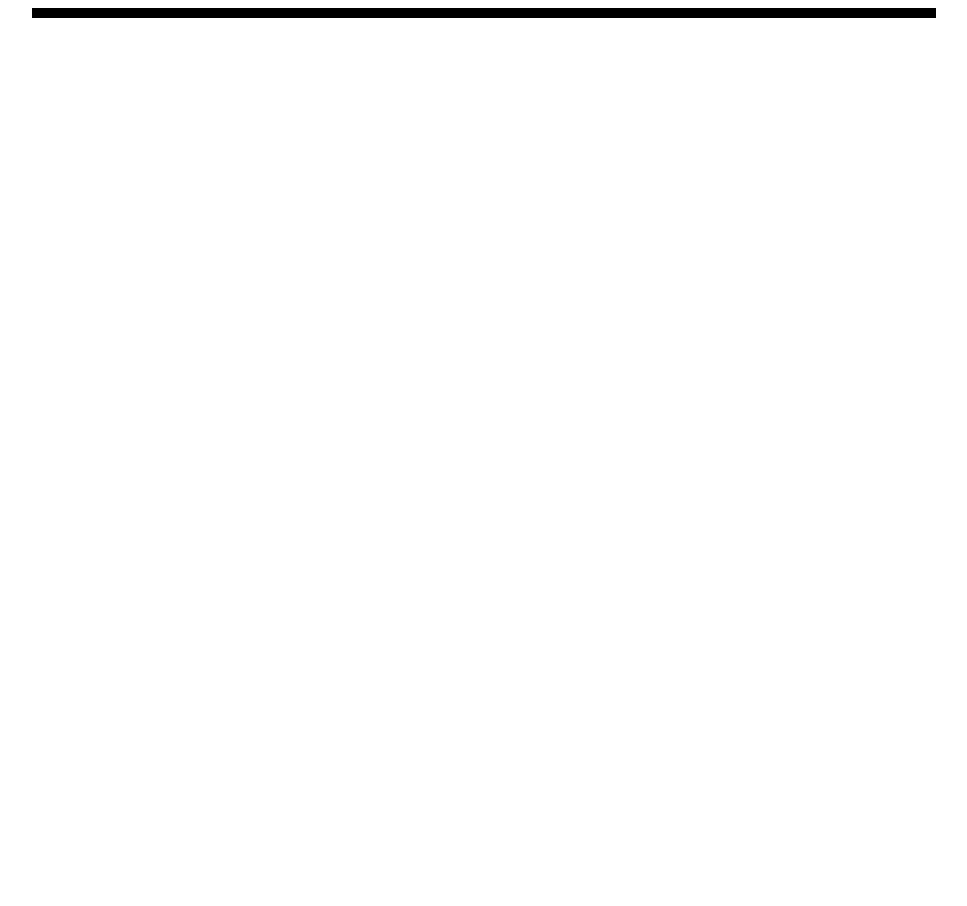
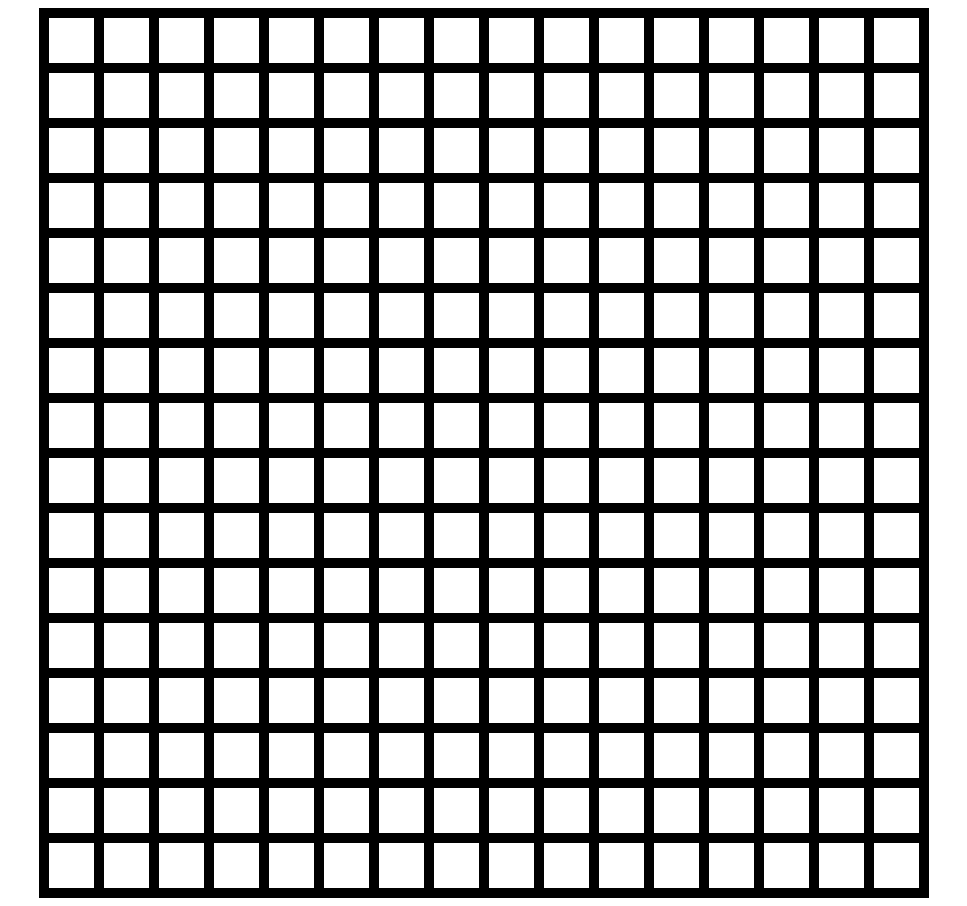
Before and after one commit to BeraTegui/Etch-a-Sketch, a plain HTML site: page index.html in a window 1280 px wide. Shown: the whole page, without its empty margins (156-1123 px from the left). Before the commit the page ends 800 px from the top, so only its background shows below. Drawn offline with Linux system fonts and the light colour scheme.

Commit message:
auto-create 16x16 grid layout

```diff
--- a/css/styles.css
+++ b/css/styles.css
@@ -1,10 +1,10 @@
 .container{
-    width: 894px;
-    height: 100%;
+    width: min-content;
+    height: min-content;
     border: solid #000 5px;
     display: flex;
     flex-wrap: wrap;
     margin: auto;
-    gap: 1em;
+    gap: 0
 
 }
--- a/script.js
+++ b/script.js
@@ -18,3 +18,5 @@ function gridCreation(layout){
         container.appendChild(auxRow);
     }
 }
+
+gridCreation(16);
```
